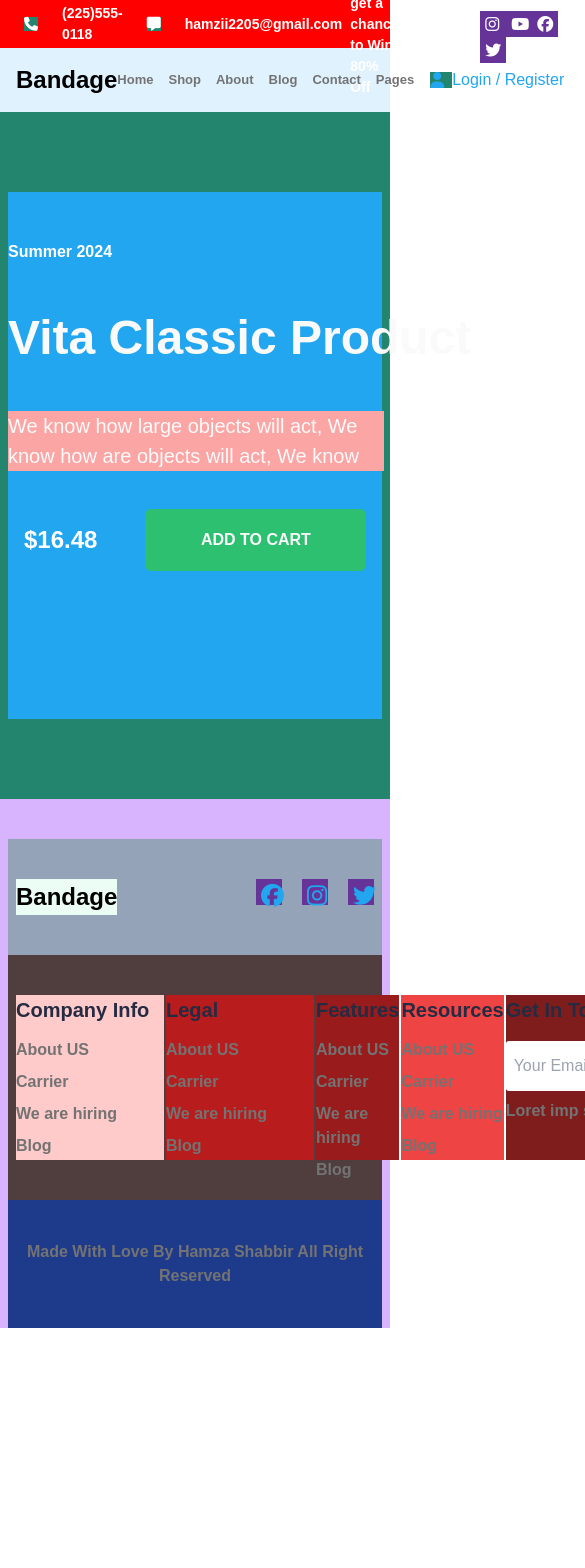
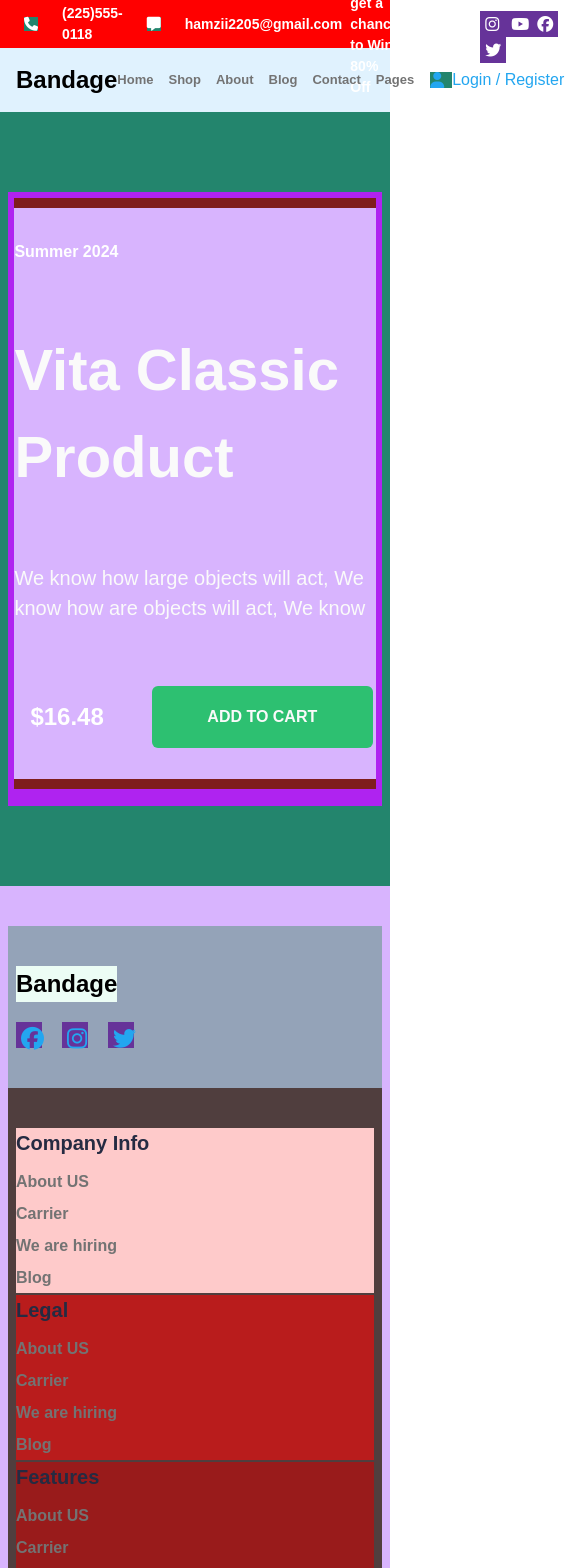
Before and after one commit to HamzaShabir0786/Hackathone_Q2, a Next.js app: page /vitalClassic in a window 390 px wide. Shown: the top 1568 px of the page, 585 px wide, since content can reach past the window. Before the commit the page ends 1328 px from the top, so only its background shows below. Built offline with nearby package versions, Linux system fonts and the light colour scheme.

Commit message:
add some code

```diff
--- a/src/app/components/Footer/Footer.tsx
+++ b/src/app/components/Footer/Footer.tsx
@@ -3,11 +3,11 @@ export default function Footer() {
     <>
       <div className="bg-blue-300 max-w-[1440px]  m-auto">
         <div className="bg-purple-300 max-w-[1040px] m-auto px-2 pt-[40px]">
-          <div className="py-[40px] flex justify-between bg-slate-400 px-2">
+          <div className="py-[40px] footer-heading flex justify-between bg-slate-400 px-2">
             <div className="bg-emerald-50">
               <h3 className="font-bold text-[24px]">Bandage</h3>
             </div>
-            <div className=" flex gap-5 text-[#23A6F0]">
+            <div className="  flex gap-5 text-[#23A6F0]">
               <i className="fa-brands footer-fa-brands fa-facebook  text-[23px]    "></i>
               <i className="fa-brands footer-fa-brands fa-instagram text-[23px]   "></i>
               <i className="fa-brands footer-fa-brands fa-twitter text-[23px]   "></i>
--- a/src/app/globals.css
+++ b/src/app/globals.css
@@ -225,6 +225,7 @@ body {
   /* width: 1050px; */
   height: auto;
   grid-template-columns: repeat(6, minmax(148px, 1fr));
+
   grid-template-rows: repeat(1, minmax(165px, 165px));
   grid-auto-rows: 165px;
   gap: 5px;
@@ -259,26 +260,37 @@ body {
   border-bottom-right-radius: 3px;
 }
 /* vital classic start from here */
-.vital-grid {
+.vital-flex {
   display: flex;
   justify-content: space-between;
-
-  /* background-color: salmon; */
   max-width: 1144px;
   margin: auto;
-  background-color: #23a6f0;
+  height: auto;
+  background-color: #af23f0;
+  padding: 0.4rem;
+  gap: 10px;
 }
-.vital-grid h1 {
+.vital-flex h1 {
   font-size: 58px;
   font-weight: 700;
   color: #fafafa;
 }
+.vital-flex-1 {
+  width: 50%;
+  height: 500px;
+}
+.vital-flex-2 {
+  width: 50%;
+  height: 500px;
+  /* height: 1000px; */
+}
 .landing-bg-classic {
   background-image: url("/images/hero2.png");
-  background-size: cover;
+  background-size: contain;
+  background-repeat: no-repeat;
   background-color: pink;
-  height: 527px;
-  width: 510px;
+  width: 50%;
+  height: auto;
 }
 
 /* vital classic end from here */
@@ -300,13 +312,16 @@ body {
     height: auto;
   }
   .footer-div {
-    grid-template-columns: repeat(auto-fill, minmax(148px, 1fr));
+    grid-template-columns: repeat(auto-fill, minmax(320px, 1fr));
     gap: 2px;
+    height: auto;
     background-color: rgb(80, 62, 62);
-    height: auto;
   }
   .get-in-touch {
-    grid-column: 5/6;
+    /* grid-column: 5/7; */
+    grid-column: auto;
+    /* grid-template-columns: minmax(296px, 1fr); */
+    background-color: pink;
   }
   .desktop2-grid {
     grid-template-columns: repeat(auto-fill, minmax(240px, 1fr));
@@ -319,6 +334,11 @@ body {
   .d-g-i-1 {
     grid-column: 1;
     background-image: url("/images/img-1.png");
+  }
+  .footer-heading {
+    flex-direction: column;
+    align-items: start;
+    gap: 20px;
   }
 }
 @media (max-width: 1440px) {
@@ -346,6 +366,25 @@ body {
   }
   .d-g-i-3 {
     grid-column: span 2;
+  }
+  .vital-flex {
+    flex-direction: column;
+
+    height: auto;
+    align-items: center;
+  }
+  .vital-flex-1 {
+      height: 70vh;
+    width: 100%;
+
+    @apply py-[10px];
+  }
+  .vital-flex-2 {
+    height: 70vh;
+    width: 100%;
+    background-color: red;
+    padding: 1rem;
+    border: 4px green solid;
   }
 }
 @media (max-width: 768px) {
--- a/src/app/vitalClassic/page.tsx
+++ b/src/app/vitalClassic/page.tsx
@@ -9,25 +9,27 @@ export default function VitalClassic() {
           </div>
         </div>
       </div> */}
-      <div className="max-w-[1440px] h-[auto] m-auto bg-[#23856d] px-2 py-[80px] ">
-        <div className="vital-grid ">
-          <div className="h-[auto] w-[auto]  py-[48px]   ">
-            <div className="w-[599px] h-[331px] gap-[35px]  flex flex-col justify-between">
+      <div className="max-w-[1440px] h-[auto] m-auto bg-[#23856d]  px-2 py-[80px] ">
+        <div className="vital-flex ">
+          <div className="vital-flex-1  bg-red-900  ">
+            <div className="w-[auto] h-[100%] flex flex-col  justify-around bg-purple-300">
               <h5 className="text-white font-bold text-[16px] ">Summer 2024</h5>
-              <h1>Vita Classic Product</h1>
-              <div className="w-[376px] h-[60px] bg-red-300 ">
-                <h4 className=" font-[700px]  text-[20px] leading-[30px] text-[#fafafa]">
+              <h1>
+                Vita Classic <br></br> Product
+              </h1>
+              <div className="max-w-[376px] h-[60px] ">
+                <h4 className=" font-[800px]  text-[20px]  text-[#fafafa]">
                   We know how large objects will act, We know how are objects
                   will act, We know
                 </h4>
               </div>
-              <div className="flex">
+              <div className="flex ">
                 <div className="flex justify-center items-center">
-                  <h3 className="text-[24px] font-bold text-white px-4">
+                  <h3 className="text-[24px] font-bold text-white px-4 cursor-pointer">
                     $16.48
                   </h3>
                 </div>
-                <div className=" w-[221px] h-[62px] flex items-center justify-center  bg-[#2DC071] rounded-md ml-8">
+                <div className=" w-[221px] h-[62px] flex items-center justify-center cursor-pointer  bg-[#2DC071] rounded-md ml-8">
                   <h3 className="text-[#fafafa] font-[700]   text-center">
                     ADD TO CART
                   </h3>
@@ -35,7 +37,7 @@ export default function VitalClassic() {
               </div>
             </div>
           </div>
-          <div className="x landing-bg-classic   "></div>
+          <div className="vital-flx-2 landing-bg-classic    bg-yellow-400 "></div>
         </div>
       </div>
     </>
```
